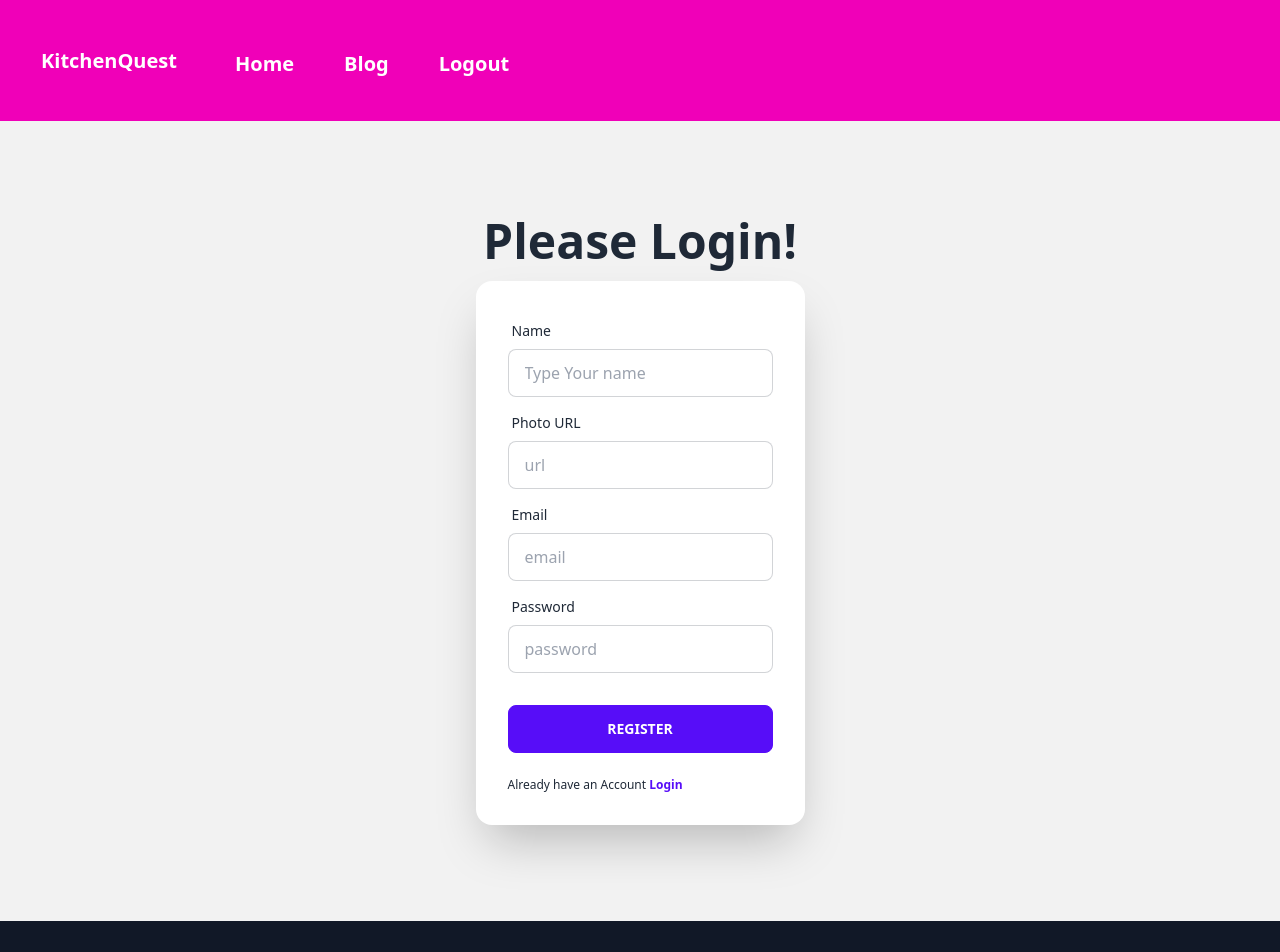
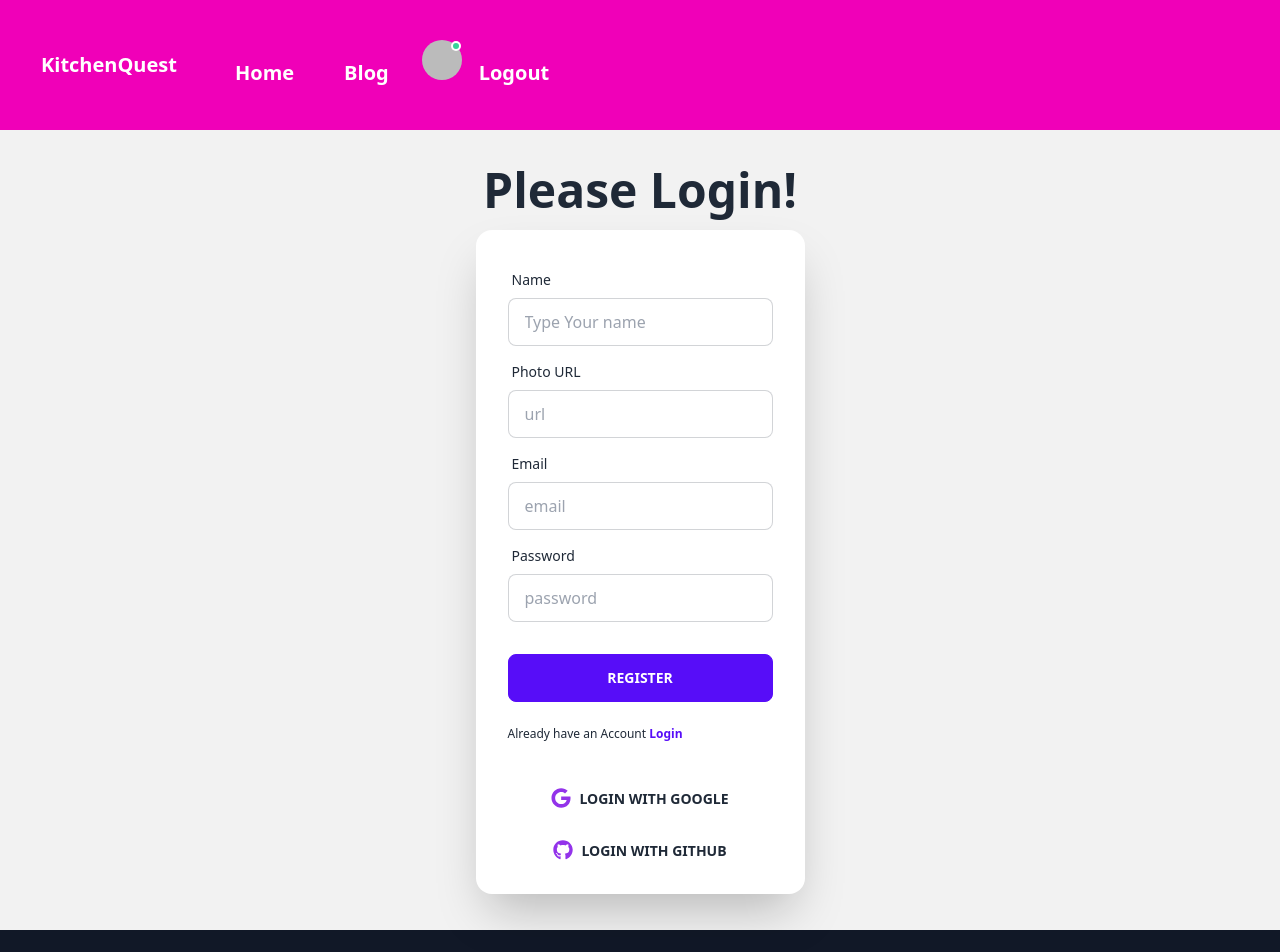
Before and after one commit to alif819015/chef-recipe-hunter-client, a React (Vite) app: page /register in a window 1280 px wide. Shown: the top 952 px of the page. Built offline with nearby package versions, Linux system fonts and the light colour scheme; no server answers; sample sign-in values are in the browser's storage.

Commit message:
8th commit fixed on navbar login logout toggol

```diff
--- a/package.json
+++ b/package.json
@@ -16,6 +16,7 @@
     "match-sorter": "^6.3.1",
     "react": "^18.2.0",
     "react-dom": "^18.2.0",
+    "react-icons": "^4.8.0",
     "react-router-dom": "^6.11.0",
     "sort-by": "^1.2.0"
   },
--- a/src/auth/AuthProvider.jsx
+++ b/src/auth/AuthProvider.jsx
@@ -1,40 +1,63 @@
 /* eslint-disable react/prop-types */
 /* eslint-disable no-unused-vars */
 import React, { createContext, useEffect, useState } from "react";
-import { createUserWithEmailAndPassword, getAuth, onAuthStateChanged, signInWithEmailAndPassword, signOut } from "firebase/auth";
+import { createUserWithEmailAndPassword, getAuth, onAuthStateChanged, signInWithEmailAndPassword, signInWithPopup, signOut } from "firebase/auth";
 import app from "../firebase/firebase.config";
+import { GoogleAuthProvider } from "firebase/auth";
+import { GithubAuthProvider } from "firebase/auth";
+
+const gitHubProvider = new GithubAuthProvider();
+
+const googleProvider = new GoogleAuthProvider();
 
 const auth = getAuth(app);
 
 export const AuthContext = createContext(null);
 const AuthProvider = ({ children }) => {
   const [user, setUser] = useState(null);
+  const [loading, setLoading] = useState(true);
 
   const createUser =(email,password)=>{
+    setLoading(true);
     return createUserWithEmailAndPassword(auth, email, password);
   }
 
 const login = (email, password) =>{
+    setLoading(true);
     return signInWithEmailAndPassword(auth, email, password)
+}
+
+const logOut =()=>{
+    setLoading(true);
+    return signOut(auth)
+}
+
+const google = ()=>{
+   return signInWithPopup(auth, googleProvider)
+}
+
+const gitHub = () =>{
+    return signInWithPopup(auth, gitHubProvider)
 }
 
 useEffect(()=>{
     const unsubscribe = onAuthStateChanged(auth, loggedUser=>{
         setUser(loggedUser)
+        setLoading(false);
     })
     return ()=>{
         unsubscribe();
     }
 },[])
 
-const logOut =()=>{
-    return signOut(auth)
-}
 
   const userInfo = {
     user,
+    loading,
     createUser,
     login,
+    google,
+    gitHub,
     logOut
   };
 
--- a/src/home/Home.jsx
+++ b/src/home/Home.jsx
@@ -6,7 +6,6 @@ import Card from "./card/Card";
 
 const Home = () => {
   const { user } = useContext(AuthContext);
-  console.log(user);
   return (
     <div>
       <div
--- a/src/home/LogIn.jsx
+++ b/src/home/LogIn.jsx
@@ -2,9 +2,10 @@
 import React, { useContext, useState } from "react";
 import { Form, Link, useLocation, useNavigate } from "react-router-dom";
 import { AuthContext } from "../auth/AuthProvider";
+import { FaGoogle, FaGithub } from 'react-icons/fa';
 
 const LogIn = () => {
-    const {login} = useContext(AuthContext);
+    const {login, google, gitHub} = useContext(AuthContext);
     const navigate = useNavigate('')
     const location = useLocation();
     console.log(location)
@@ -37,6 +38,28 @@ const LogIn = () => {
     })
 
   };
+
+  const handleGoogle =()=>{
+    google()
+    .then((result)=>{
+        const googleUser = result.user;
+        console.log(googleUser);
+    })
+    .catch(error=>{
+        setError(error.message);
+    })
+  }
+
+  const handleGitHub = ()=>{
+    gitHub()
+    .then( result =>{
+        const gitUser = result.user;
+        console.log(gitUser);
+    })
+    .catch(error=>{
+        setError(error.message);
+    })
+  }
   return (
     <div className="hero min-h-screen bg-base-200">
       <div className="hero-content flex-col ">
@@ -91,6 +114,9 @@ const LogIn = () => {
               </span>
             </a>
           </Form>
+
+         <button onClick={handleGoogle} className="btn btn-ghost mb-1"><p className="flex align-middle"><span className="text-xl mr-2 text-purple-600"><FaGoogle/></span><span className="mt-1">Login with Google</span></p></button>
+            <button onClick={handleGitHub} className="btn btn-ghost mb-5"><p className="flex align-middle"><span className="text-xl mr-2 text-purple-600"><FaGithub/></span><span className="mt-1">Login with GitHub</span></p></button>
         </div>
       </div>
     </div>
--- a/src/home/Register.jsx
+++ b/src/home/Register.jsx
@@ -2,9 +2,10 @@
 import React, { useContext, useState } from "react";
 import { Form, Link } from "react-router-dom";
 import { AuthContext } from "../auth/AuthProvider";
+import { FaGoogle, FaGithub } from 'react-icons/fa';
 
 const Register = () => {
-  const { createUser } = useContext(AuthContext);
+  const { createUser,google,gitHub } = useContext(AuthContext);
   const [error, setError] = useState("");
   const [success, setSuccess] = useState("");
 
@@ -44,6 +45,28 @@ const Register = () => {
         setError(error.message);
       });
   };
+
+  const handleGoogle =()=>{
+    google()
+    .then((result)=>{
+        const googleUser = result.user;
+        console.log(googleUser);
+    })
+    .catch(error=>{
+        setError(error.message);
+    })
+  }
+
+  const handleGitHub = ()=>{
+    gitHub()
+    .then( result =>{
+        const gitUser = result.user;
+        console.log(gitUser);
+    })
+    .catch(error=>{
+        setError(error.message);
+    })
+  }
   return (
     <div className="hero min-h-screen bg-base-200">
       <div className="hero-content flex-col ">
@@ -117,6 +140,8 @@ const Register = () => {
               </span>
             </a>
           </Form>
+          <button onClick={handleGoogle} className="btn btn-ghost mb-1"><p className="flex align-middle"><span className="text-xl mr-2 text-purple-600"><FaGoogle/></span><span className="mt-1">Login with Google</span></p></button>
+            <button onClick={handleGitHub} className="btn btn-ghost mb-5"><p className="flex align-middle"><span className="text-xl mr-2 text-purple-600"><FaGithub/></span><span className="mt-1">Login with GitHub</span></p></button>
         </div>
       </div>
     </div>
--- a/src/page/shared/Nav.jsx
+++ b/src/page/shared/Nav.jsx
@@ -4,15 +4,14 @@ import { Link } from "react-router-dom";
 import { AuthContext } from "../../auth/AuthProvider";
 
 const Nav = () => {
-const {user, logOut} = useContext(AuthContext);
-
-const handleLogout =()=>{
+  const { user, logOut } = useContext(AuthContext);
+  const handleLogout = () => {
     logOut()
-  .then(()=>{})
-  .catch(error=>{
+      .then(() => {})
+      .catch((error) => {
         console.log(error);
-  })
-}
+      });
+  };
 
   return (
     <div className="navbarStyle">
@@ -21,26 +20,64 @@ const handleLogout =()=>{
           <p className="btn btn-ghost normal-case text-xl">KitchenQuest</p>
         </div>
         <div className="block lg:hidden">
-      <button className="navbar-toggler ml-auto" type="button" data-toggle="collapse" data-target="#navbarNav" aria-controls="navbarNav" aria-expanded="false" aria-label="Toggle navigation">
+          <button
+            className="navbar-toggler ml-auto"
+            type="button"
+            data-toggle="collapse"
+            data-target="#navbarNav"
+            aria-controls="navbarNav"
+            aria-expanded="false"
+            aria-label="Toggle navigation"
+          >
             <span className="navbar-toggler-icon"></span>
           </button>
         </div>
-    <div className="w-full block flex-grow lg:flex lg:items-center lg:mt-4 lg:w-auto" id="navbarNav">
+        <div
+          className="w-full block flex-grow lg:flex lg:items-center lg:mt-4 lg:w-auto"
+          id="navbarNav"
+        >
           <div className="text-sm lg:flex-grow">
-        <Link to='/' className="btn btn-ghost normal-case text-xl lg:inline-block mr-4">Home</Link>
-        <Link to='/blog' className="btn btn-ghost normal-case text-xl lg:inline-block mr-4">Blog</Link>
-       <>
-        {
-          user?
-          <button onClick={handleLogout} className="btn btn-ghost normal-case text-xl lg:inline-block mr-4">Logout</button>:
-          <Link to='/login' className="btn btn-ghost normal-case text-xl lg:inline-block mr-4"><button>Login</button></Link>
-        }
-       </>
+            <Link
+              to="/"
+              className="btn btn-ghost normal-case text-xl lg:inline-block mr-4"
+            >
+              Home
+            </Link>
+            <Link
+              to="/blog"
+              className="btn btn-ghost normal-case text-xl lg:inline-block mr-4"
+            >
+              Blog
+            </Link>
+
+            {user && (
+              <div className="avatar online">
+                <div className="w-10 rounded-full">
+                  <img src={user?.photoURL} />
+                  <p>{user?.email}</p>
+                </div>
+              </div>
+            )}
+
+            {user ? (
+              <button
+                onClick={handleLogout}
+                className="btn btn-ghost normal-case text-xl lg:inline-block mr-4"
+              >
+                Logout
+              </button>
+            ) : (
+              <Link
+                to="/login"
+                className="btn btn-ghost normal-case text-xl lg:inline-block mr-4"
+              >
+                <button>Login</button>
+              </Link>
+            )}
           </div>
         </div>
       </nav>
     </div>
-
   );
 };
 
--- a/src/private/PrivateRoute.jsx
+++ b/src/private/PrivateRoute.jsx
@@ -5,9 +5,12 @@ import { AuthContext } from '../auth/AuthProvider';
 import { Navigate, useLocation } from 'react-router-dom';
 
 const PrivateRoute = ({children}) => {
-    const {user} = useContext(AuthContext);
+    const {user, loading} = useContext(AuthContext);
     const location = useLocation();
 
+    if(loading){
+        return <p>Loading....</p>
+    }
 
     if(user){
         return children;
```
Also changed, not shown: 1 other file (tests, documents, lock files or other folders). Lines whose indentation alone changed are shown as unchanged.
